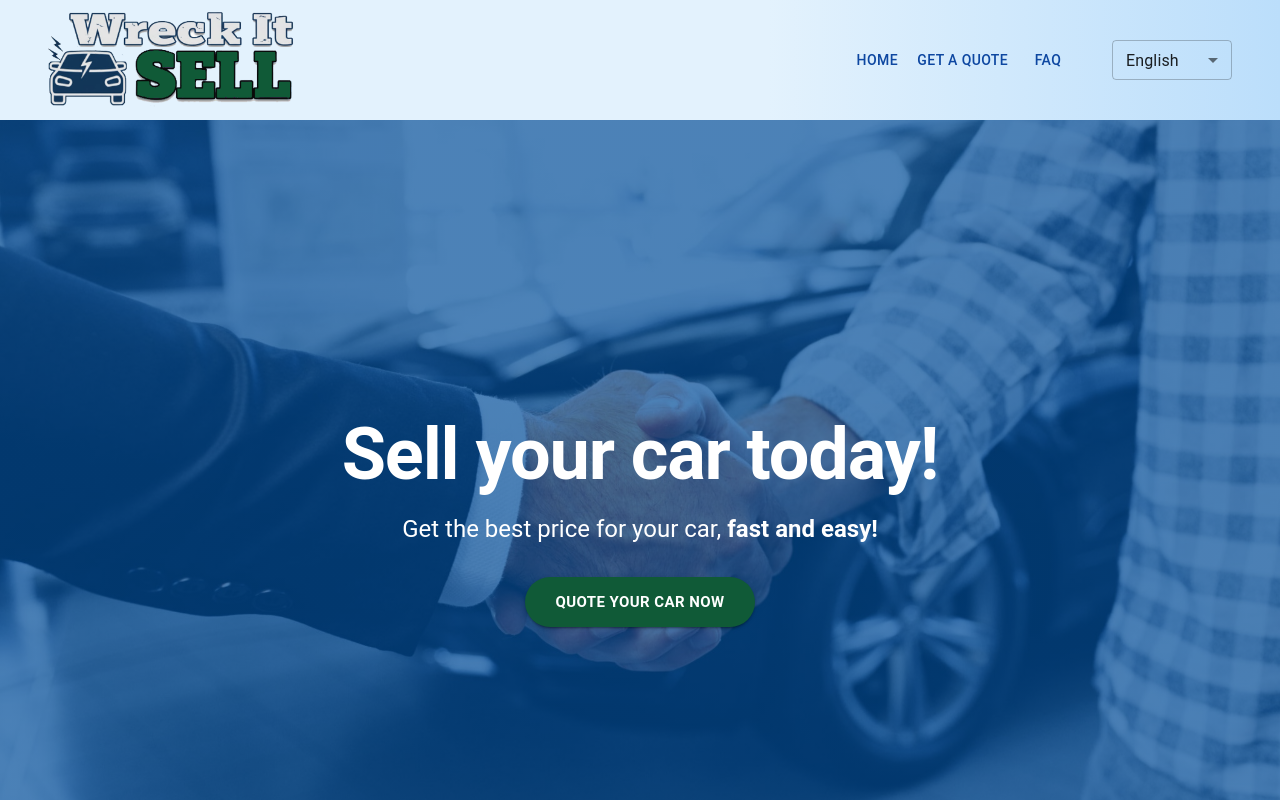
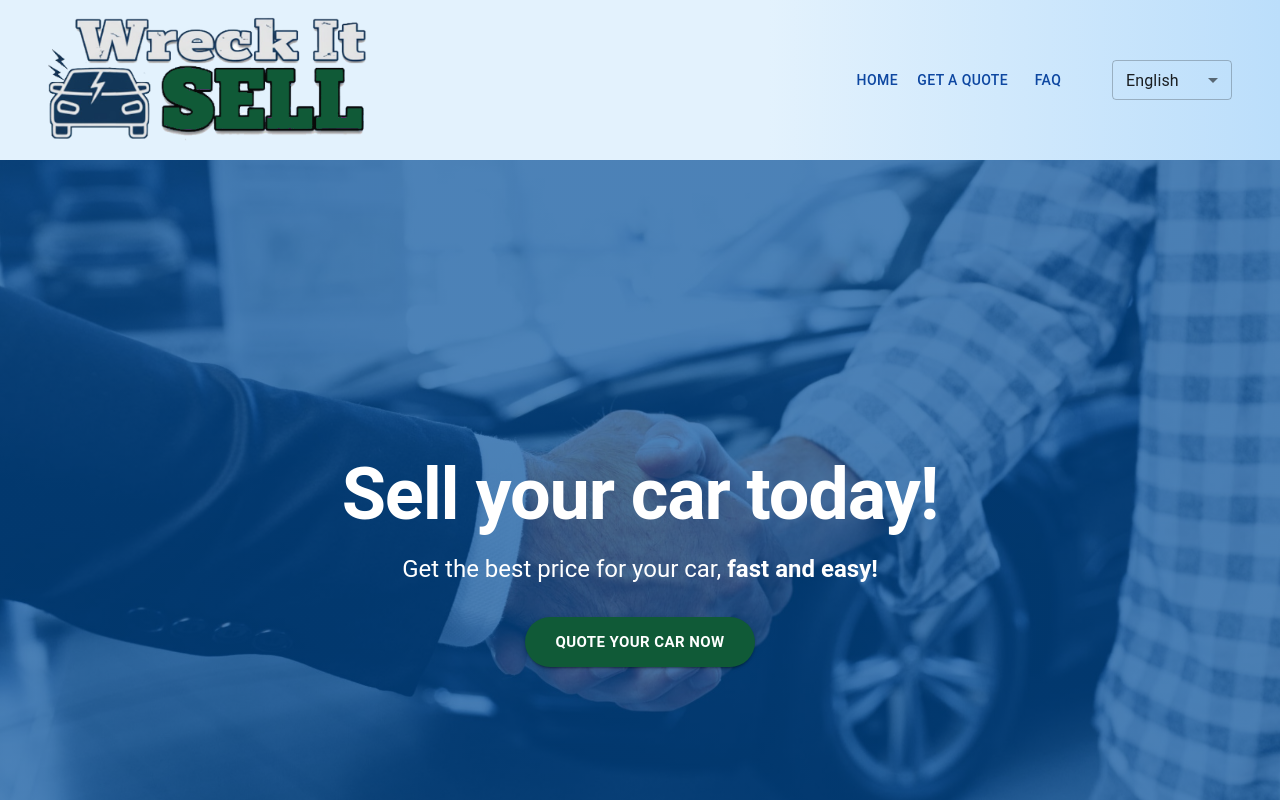
Before and after one commit to Doudoer/buyer, a React (Vite) app: page / in a window 1280 px wide. Shown: the top 800 px of the page. Built offline with nearby package versions, Linux system fonts and the light colour scheme.

Commit message:
feat: bigger logo in NavBar

```diff
--- a/src/components/NavBar.jsx
+++ b/src/components/NavBar.jsx
@@ -24,10 +24,10 @@ export default function NavBar() {
   ];
 
   return (
-  <AppBar position="static" color="primary" elevation={4} sx={{ minHeight: 120, boxShadow: '0 4px 24px 0 rgba(0,0,0,0.10)', background: 'linear-gradient(90deg, #e3f2fd 60%, #bbdefb 100%)' }}>
-      <Toolbar sx={{ minHeight: 120, height: 120, px: { xs: 2, md: 6 }, py: 1, display: 'flex', alignItems: 'center' }}>
+  <AppBar position="static" color="primary" elevation={4} sx={{ minHeight: 160, boxShadow: '0 4px 24px 0 rgba(0,0,0,0.10)', background: 'linear-gradient(90deg, #e3f2fd 60%, #bbdefb 100%)' }}>
+      <Toolbar sx={{ minHeight: 160, height: 160, px: { xs: 2, md: 6 }, py: 1, display: 'flex', alignItems: 'center' }}>
         <Box sx={{ display: 'flex', alignItems: 'center', flexGrow: 1 }}>
-          <img src="/logos/logo.png" alt="Logo" style={{ height: 108, width: 'auto', marginRight: 0, transition: 'height 0.3s' }} />
+          <img src="/logos/logo.png" alt="Logo" style={{ height: 140, maxHeight: '80%', width: 'auto', marginRight: 0, transition: 'height 0.3s' }} />
         </Box>
         {/* Desktop navigation */}
         <Box sx={{ display: { xs: 'none', md: 'flex' }, alignItems: 'center' }}>
```
